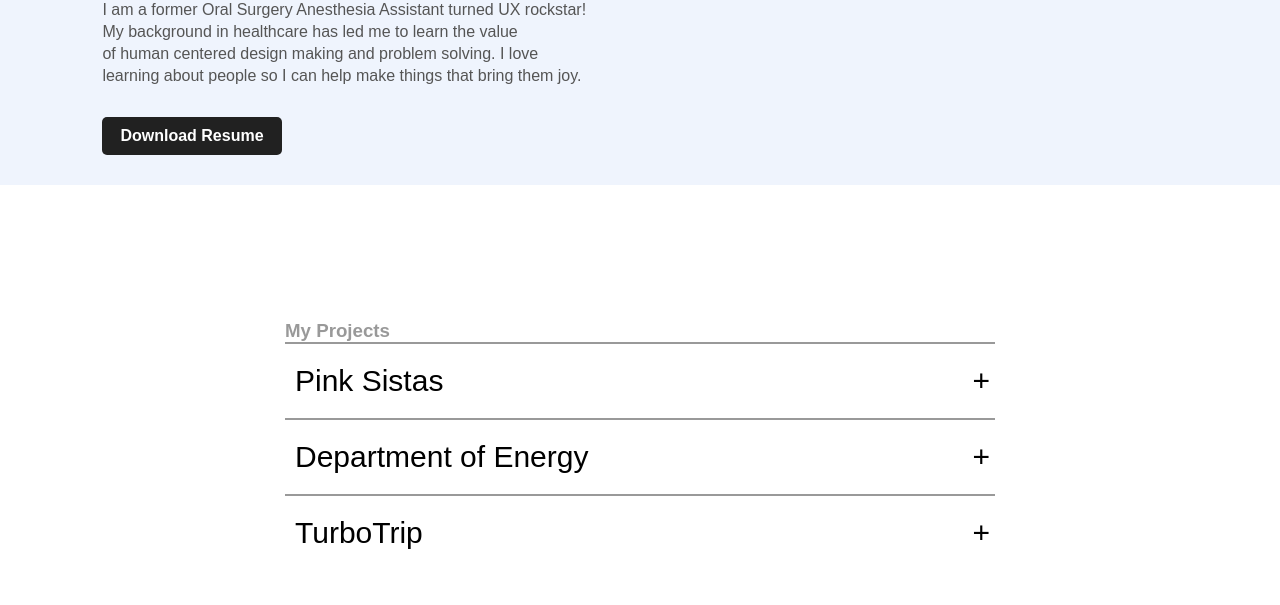
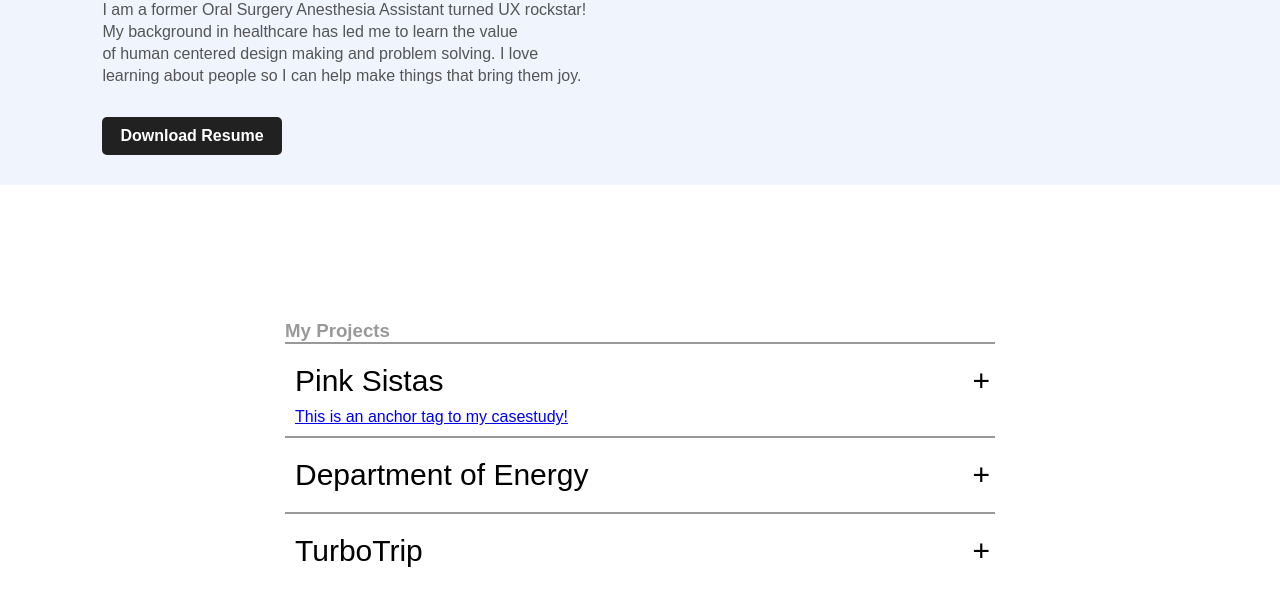
Before and after one commit to LexiMartinez/UX_UI_HW_19, a plain HTML site: page index.html in a window 1280 px wide. Shown: the part 421-1026 px from the top of the page. Drawn offline with Linux system fonts and the light colour scheme.

Commit message:
adding anchor tag hopefully

```diff
--- a/index.html
+++ b/index.html
@@ -36,6 +36,7 @@
                 <div class="container">
                     <div class="label">Pink Sistas</div>
                     <div class="content">A non-profit website redesign geared towards increasing usability.</div>
+                    <a href="https://leximartinez.github.io/UX_UI_HW_20/">This is an anchor tag to my casestudy!</a>
                 </div>
                 <hr>
                 <div class="container">
```
Also changed, not shown: 1 other file.
